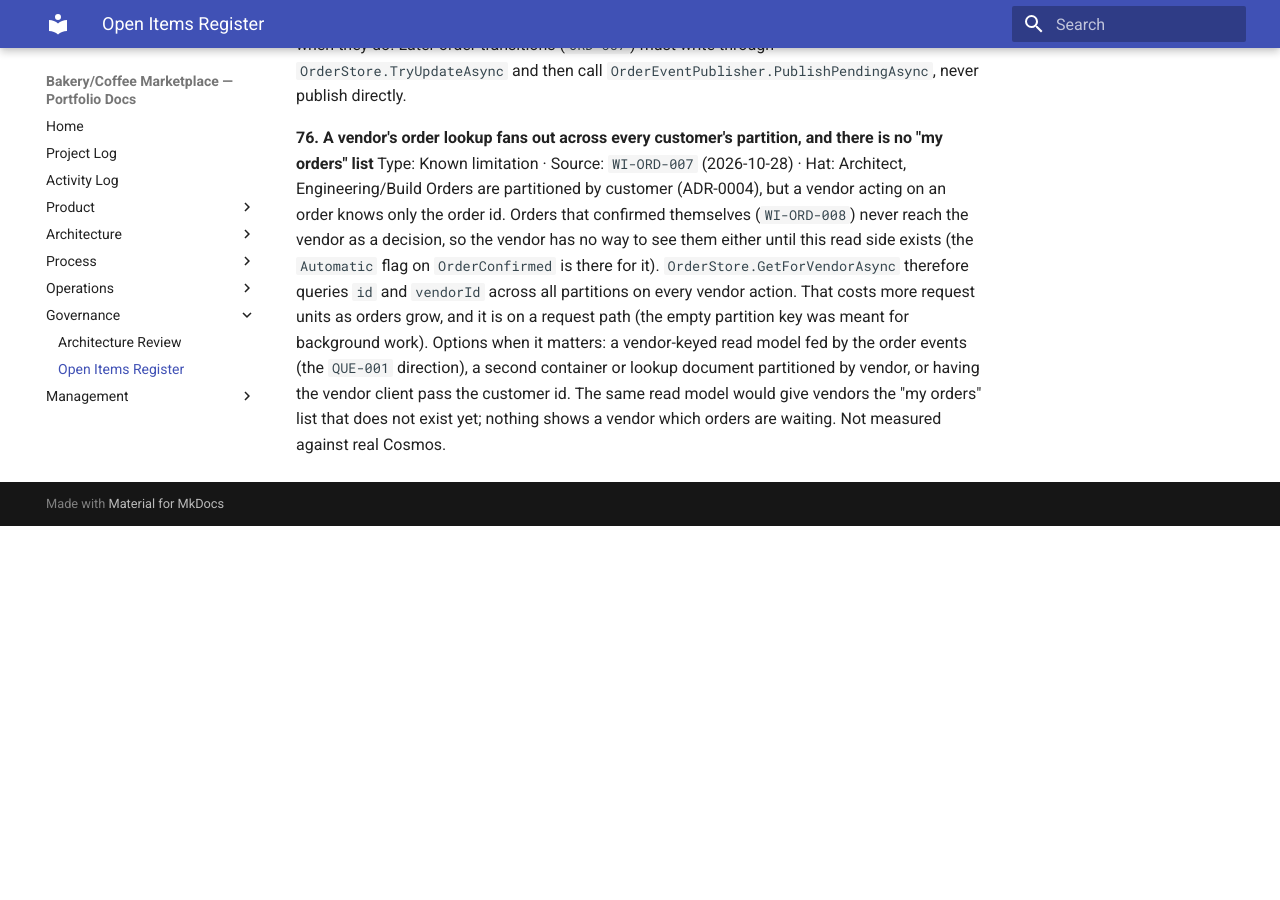
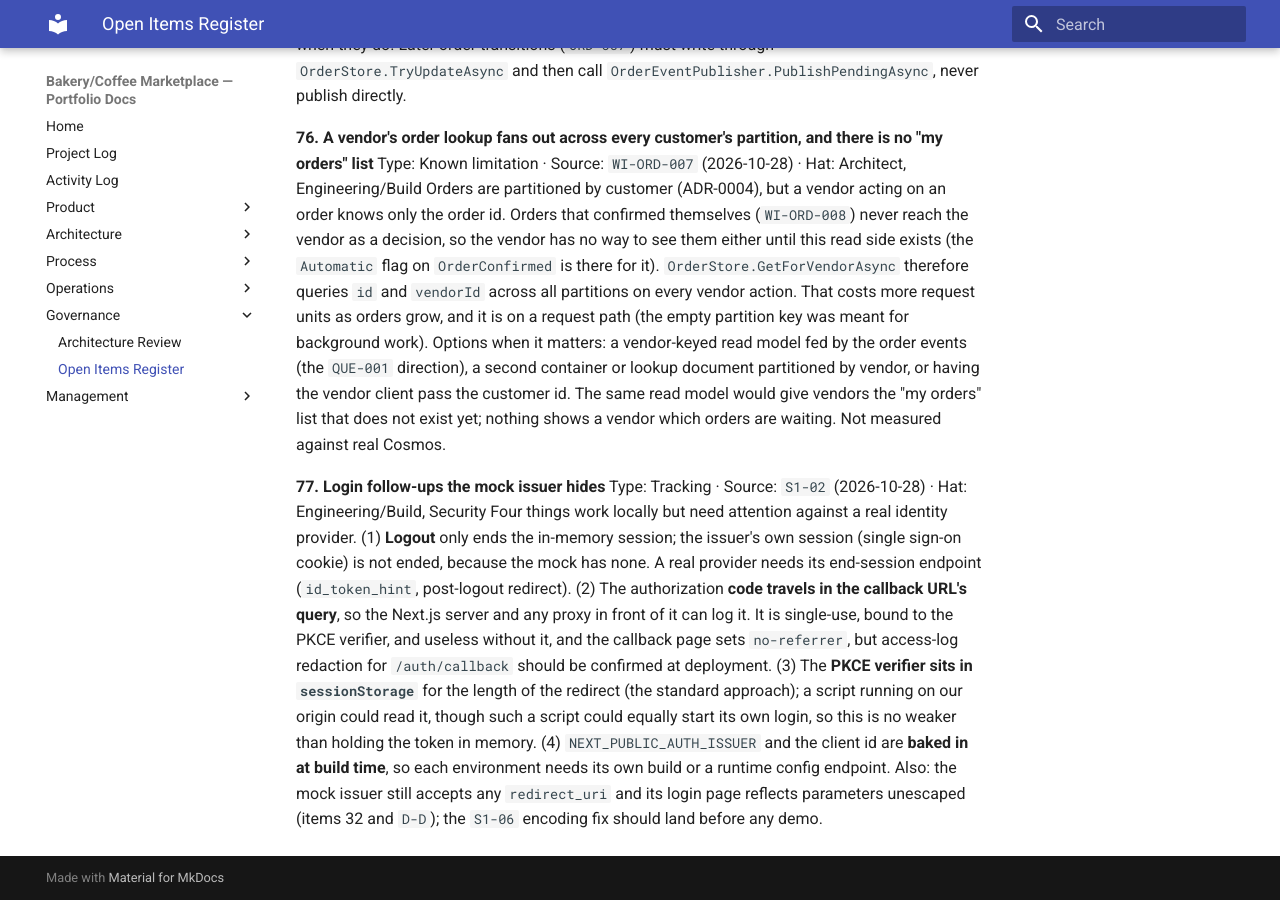
Before and after one commit to benjamin-hedrick/bakery-marketplace, an MkDocs documentation site: the page built from docs/governance/open-items-register.md, in a window 1280 px wide and 900 px high, scrolled down 13033 px. Built offline with MkDocs 1.6.1 and Material for MkDocs 9.7.7, drawn with Linux system fonts in a browser that asks for light colours; before the commit the page ends 13559 px from its top, so only the background shows below that.

Commit message:
S1-02: docs (web README login section, local-dev issuer CORS, register item 77, WEB-001 note, backlog status, CLAUDE.md)
Co-Authored-By: Claude Sonnet 5.5 <noreply@anthropic.com>

```diff
--- a/docs/governance/open-items-register.md
+++ b/docs/governance/open-items-register.md
@@ -315,3 +315,7 @@ Type: Tracking · Source: `WI-ORD-005` (2026-10-28) · Hat: Platform Engineering
 **76. A vendor's order lookup fans out across every customer's partition, and there is no "my orders" list**
 Type: Known limitation · Source: `WI-ORD-007` (2026-10-28) · Hat: Architect, Engineering/Build
 Orders are partitioned by customer (ADR-0004), but a vendor acting on an order knows only the order id. Orders that confirmed themselves (`WI-ORD-008`) never reach the vendor as a decision, so the vendor has no way to see them either until this read side exists (the `Automatic` flag on `OrderConfirmed` is there for it). `OrderStore.GetForVendorAsync` therefore queries `id` and `vendorId` across all partitions on every vendor action. That costs more request units as orders grow, and it is on a request path (the empty partition key was meant for background work). Options when it matters: a vendor-keyed read model fed by the order events (the `QUE-001` direction), a second container or lookup document partitioned by vendor, or having the vendor client pass the customer id. The same read model would give vendors the "my orders" list that does not exist yet; nothing shows a vendor which orders are waiting. Not measured against real Cosmos.
+
+**77. Login follow-ups the mock issuer hides**
+Type: Tracking · Source: `S1-02` (2026-10-28) · Hat: Engineering/Build, Security
+Four things work locally but need attention against a real identity provider. (1) **Logout** only ends the in-memory session; the issuer's own session (single sign-on cookie) is not ended, because the mock has none. A real provider needs its end-session endpoint (`id_token_hint`, post-logout redirect). (2) The authorization **code travels in the callback URL's query**, so the Next.js server and any proxy in front of it can log it. It is single-use, bound to the PKCE verifier, and useless without it, and the callback page sets `no-referrer`, but access-log redaction for `/auth/callback` should be confirmed at deployment. (3) The **PKCE verifier sits in `sessionStorage`** for the length of the redirect (the standard approach); a script running on our origin could read it, though such a script could equally start its own login, so this is no weaker than holding the token in memory. (4) `NEXT_PUBLIC_AUTH_ISSUER` and the client id are **baked in at build time**, so each environment needs its own build or a runtime config endpoint. Also: the mock issuer still accepts any `redirect_uri` and its login page reflects parameters unescaped (items 32 and `D-D`); the `S1-06` encoding fix should land before any demo.
```
Also changed, not shown: CLAUDE.md (+1 -0 lines), apps/web-customer/README.md (+12 -0 lines), docs/management/slice-1/03-prioritized-backlog.md (+1 -1 lines), docs/operations/local-dev.md (+2 -0 lines), docs/product/backlog/WI-WEB-001.md (+2 -0 lines).
